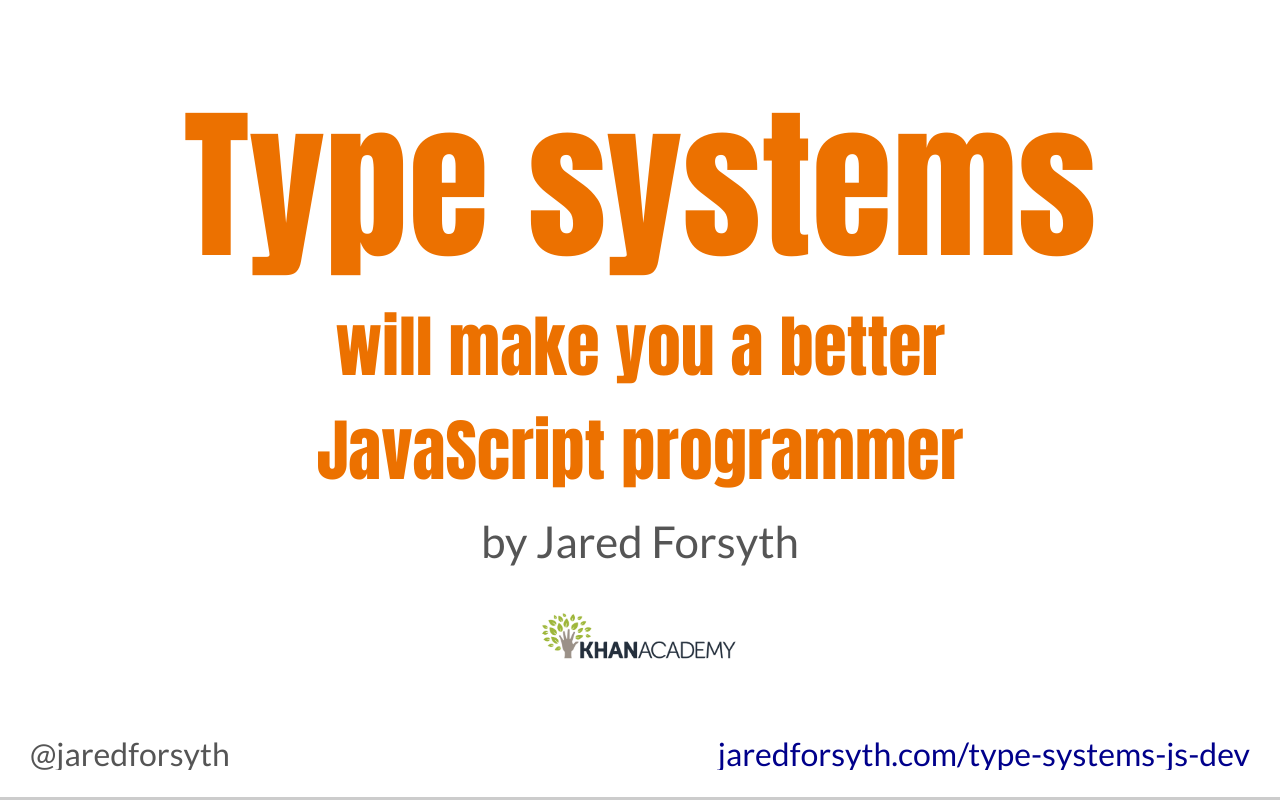
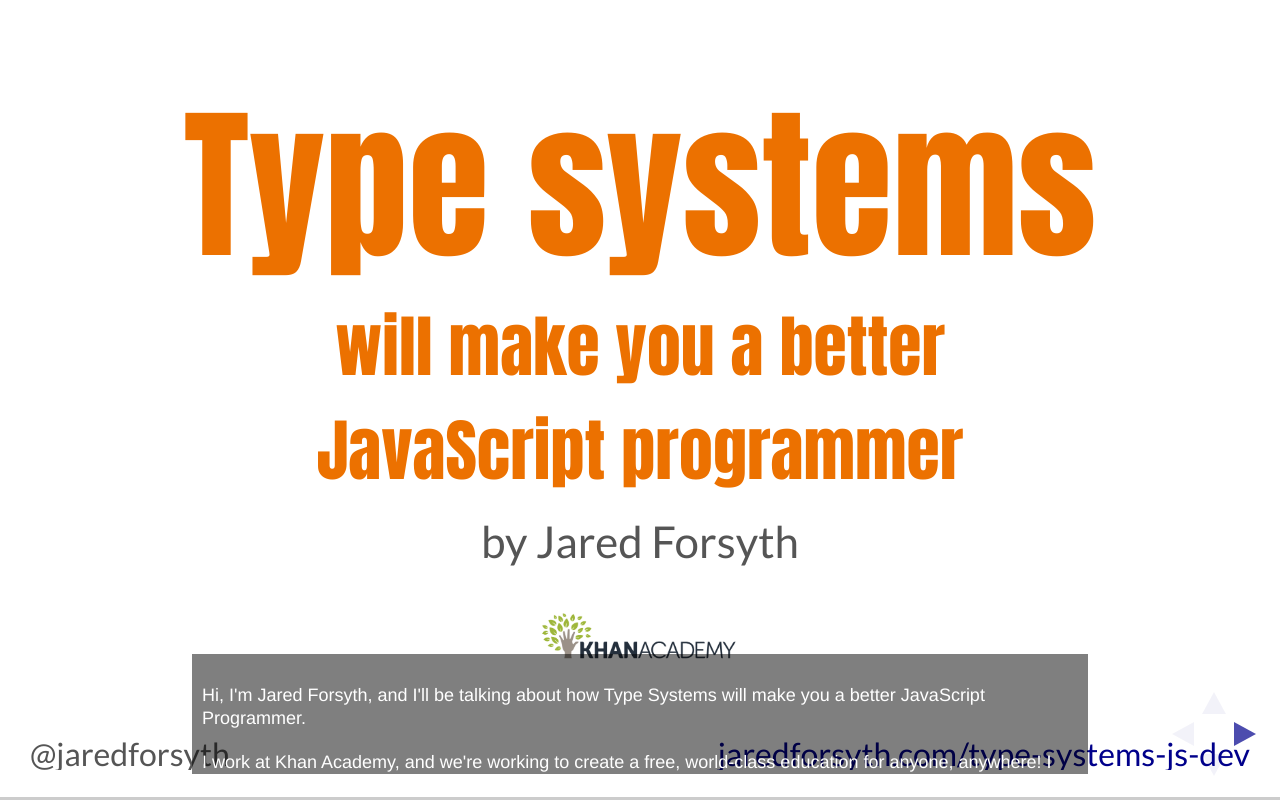
Before and after one commit to jaredly/type-systems-js-dev, a plain HTML site: page index.html in a window 1280 px wide. Drawn offline with nearby package versions, Linux system fonts and the light colour scheme; some packages are replaced by stand-ins of ours; a web font is replaced by a local one.

Commit message:
show notes

```diff
--- a/index.html
+++ b/index.html
@@ -986,7 +986,7 @@
             // options from URL query string
             var queryOptions = Reveal.getQueryHash() || {};
 
-            var options = {"transition":"fade","showNotes":false,"controls":false};
+            var options = {"transition":"fade","showNotes":true,"controls":true};
             options = extend(defaultOptions, options, queryOptions);
             Reveal.initialize(options);
         </script>
```
